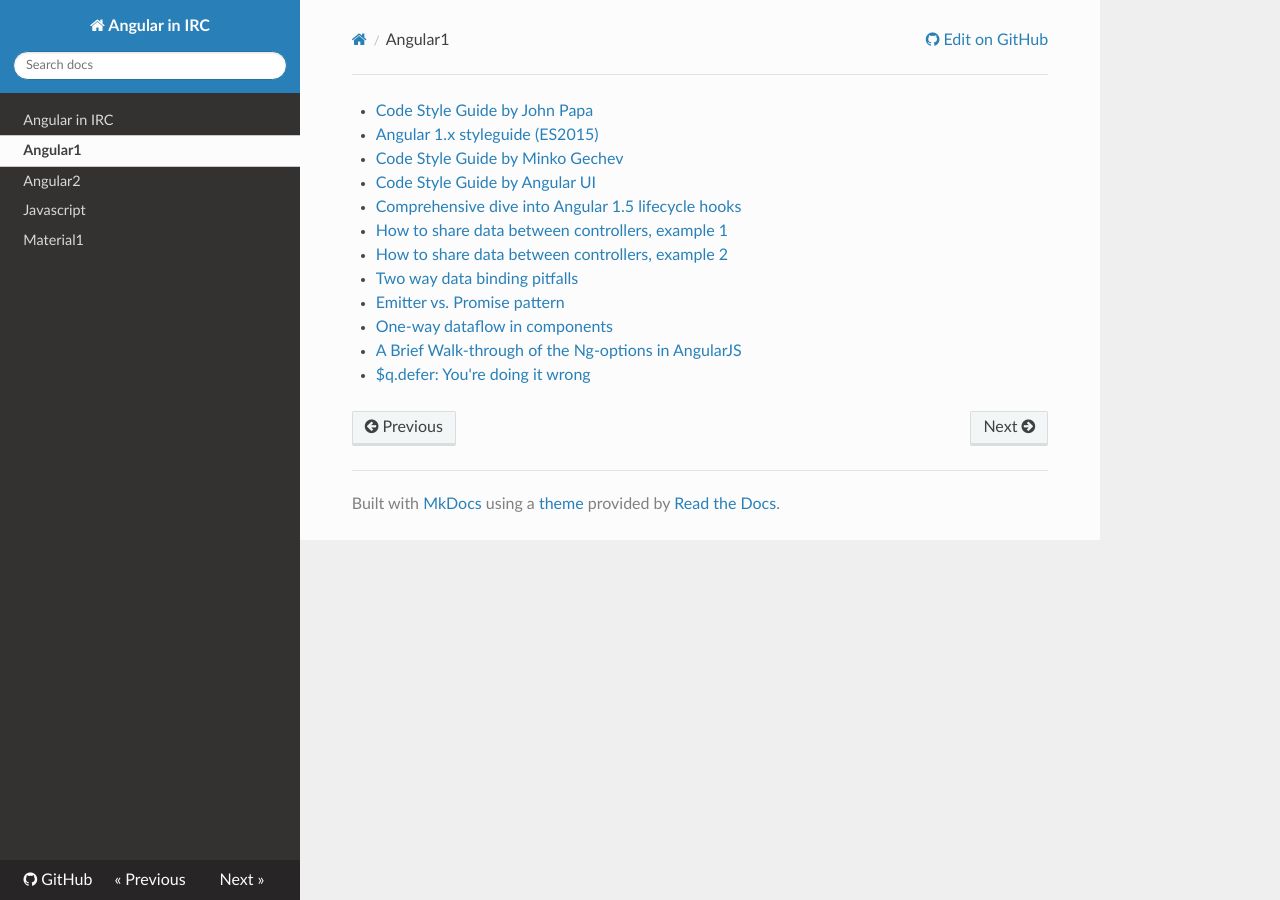
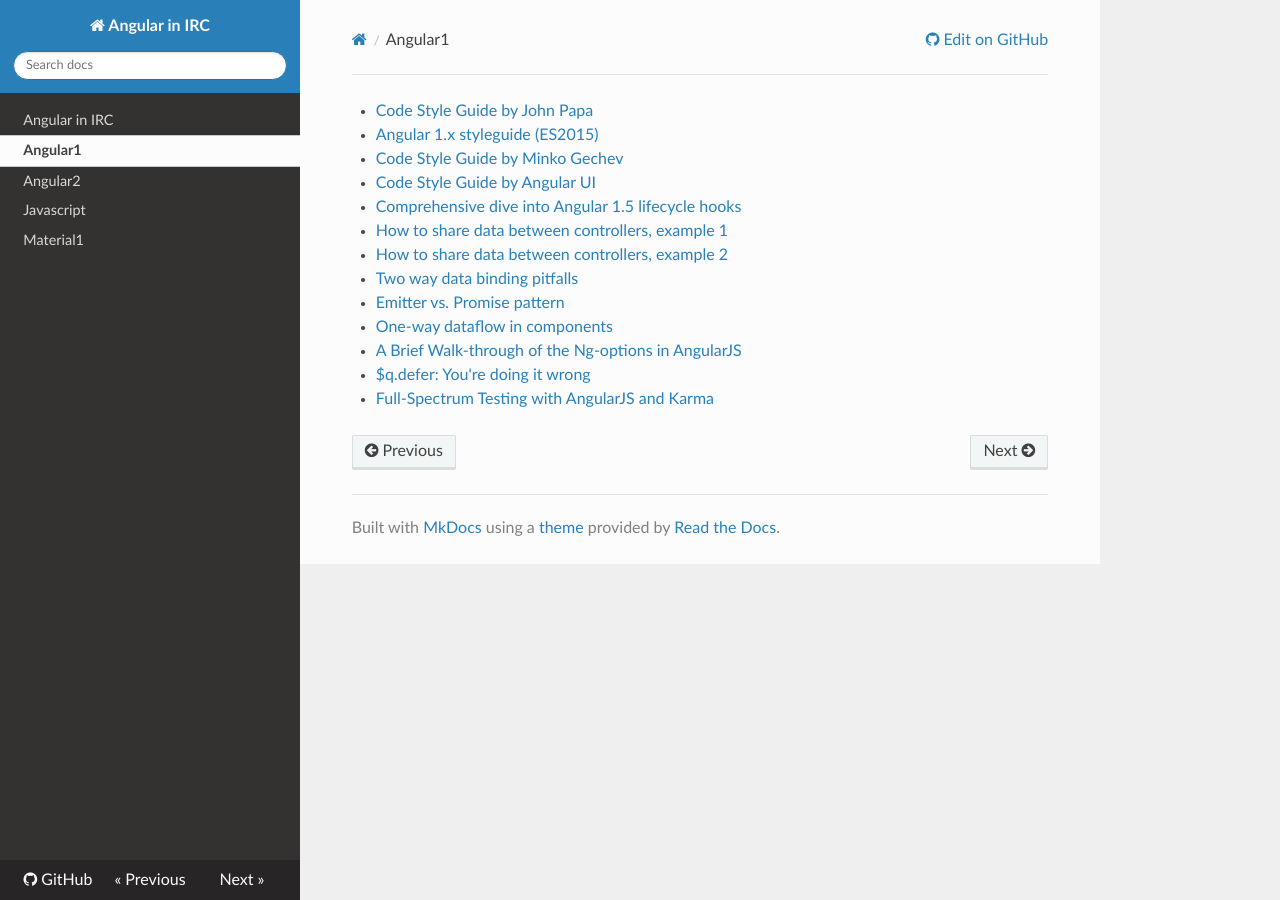
Before and after one commit to ngirc/ng-irc, an MkDocs documentation site: the page built from docs/angular1.md, in a window 1280 px wide. Built offline with MkDocs 1.6.1, drawn with Linux system fonts in a browser that asks for light colours; nearby versions of some CDN libraries.

Commit message:
Add "Full-Spectrum Testing with AngularJS and Karma" link.

```diff
--- a/docs/angular1.md
+++ b/docs/angular1.md
@@ -10,3 +10,4 @@
 - [One-way dataflow in components](http://plnkr.co/edit/hsmQV2j8tHs1ANYed1pS?p=preview)
 - [A Brief Walk-through of the Ng-options in AngularJS](https://www.undefinednull.com/2014/08/11/a-brief-walk-through-of-the-ng-options-in-angularjs/)
 - [$q.defer: You're doing it wrong](http://www.codelord.net/2015/09/24/$q-dot-defer-youre-doing-it-wrong/)
+- [Full-Spectrum Testing with AngularJS and Karma](http://www.yearofmoo.com/2013/01/full-spectrum-testing-with-angularjs-and-karma.html)
```
